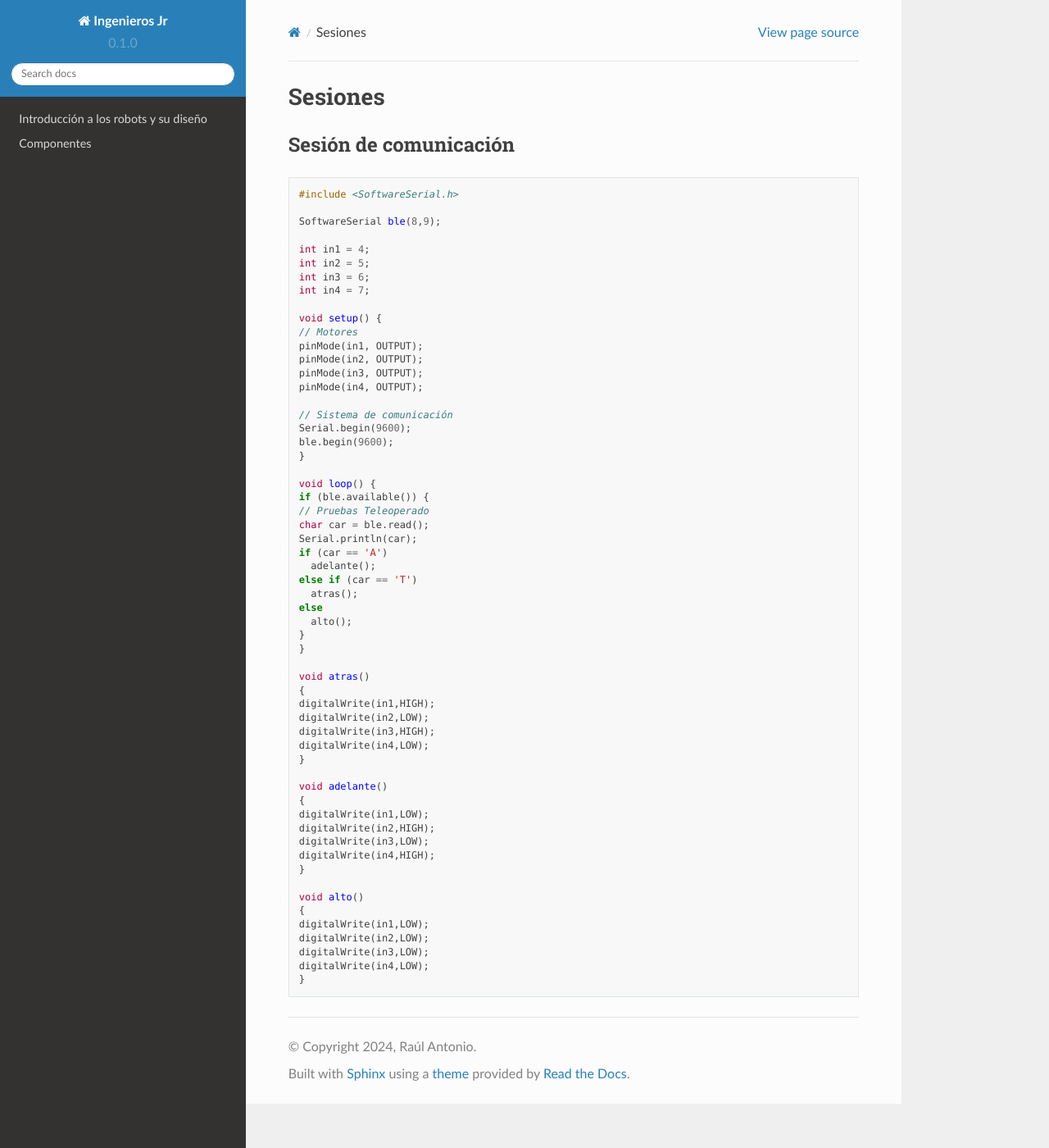
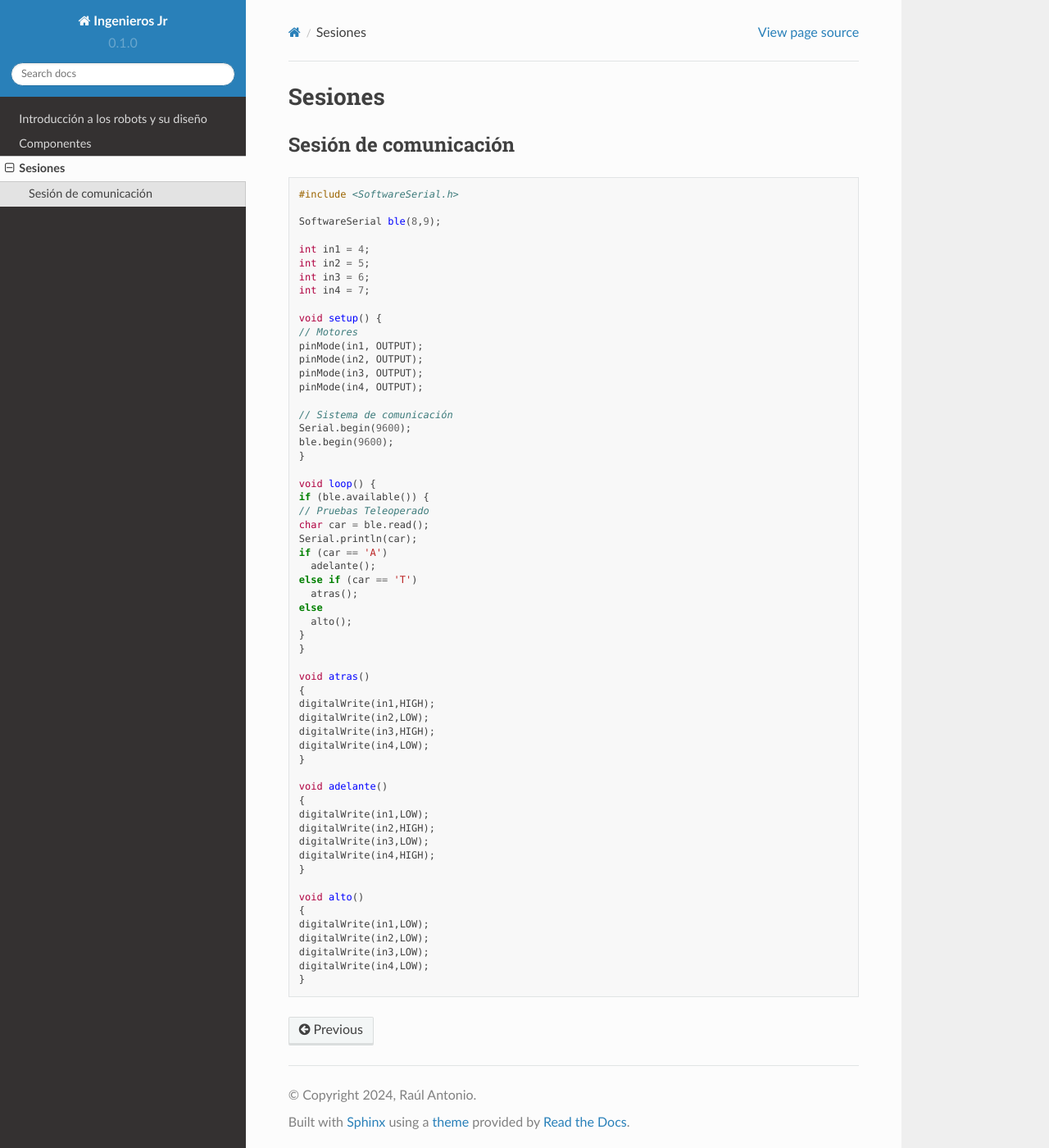
Before and after one commit to Gagis00/Ingenieros-JR, a Sphinx documentation site: the page built from docs/source/sesiones.rst, in a window 1280 px wide and 1400 px high. Shown: the whole window at 82% size. Built offline with Sphinx 7.4.7 and the Read the Docs theme 2.0.0, drawn with Linux system fonts in a browser that asks for light colours; pages that are not in the unit, such as notebooks, are missing from menus.

Commit message:
Update index.rst

```diff
--- a/docs/source/index.rst
+++ b/docs/source/index.rst
@@ -22,7 +22,7 @@ Contenidos
 
    Introducción a los robots y su diseño
    componentes
-   Sesiones
+   sesiones
 
 Archivos
 ---------
```
